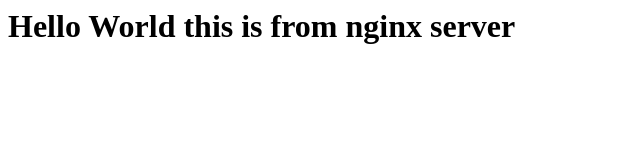
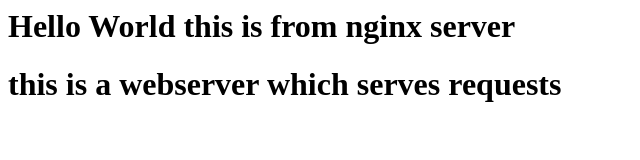
Before and after one commit to sreekanth564/Nginx, a plain HTML site: page index.html in a window 1280 px wide. Shown: the whole page, without its empty margins (0-640 px from the left). Drawn offline with Linux system fonts and the light colour scheme.

Commit message:
Update index.html
added the comment to test

```diff
--- a/index.html
+++ b/index.html
@@ -1 +1,2 @@
 <h1>Hello World this is from nginx server</h1>
+<h1>this is a webserver which serves requests</h1>
```
